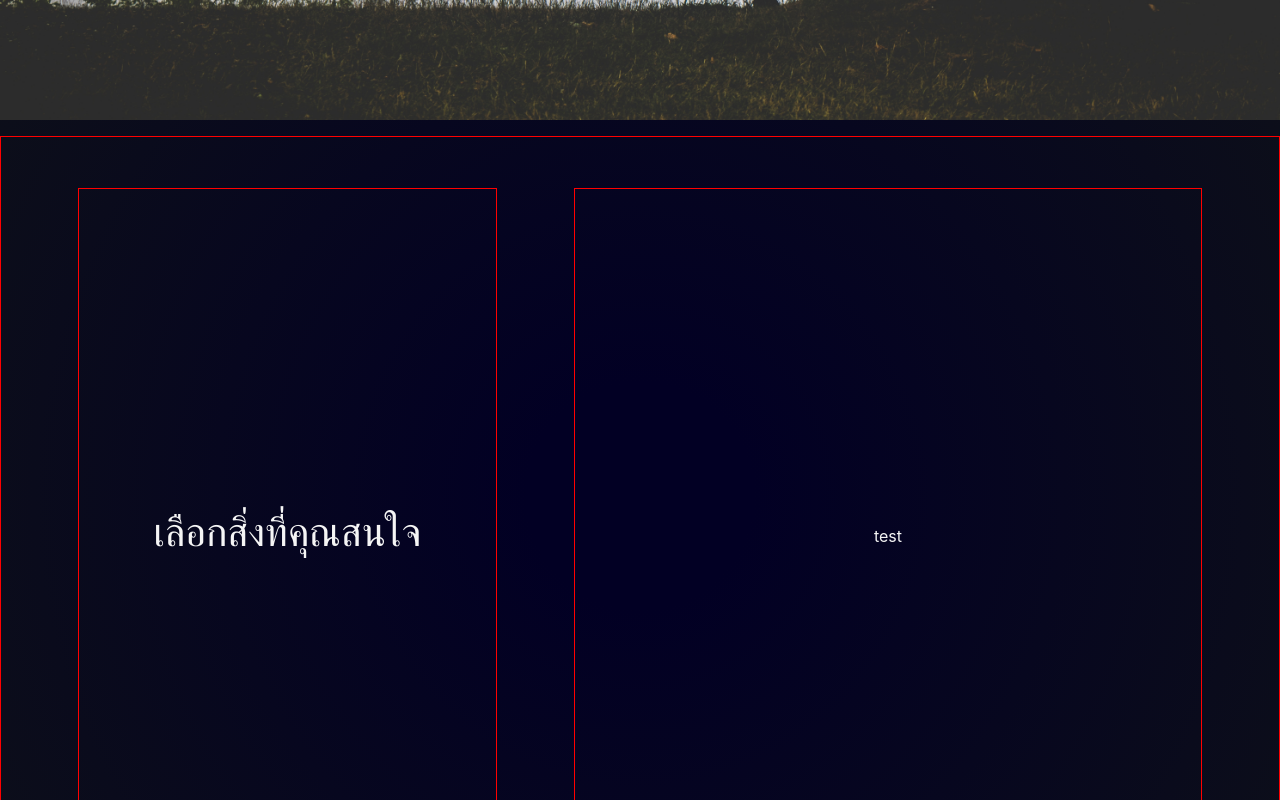
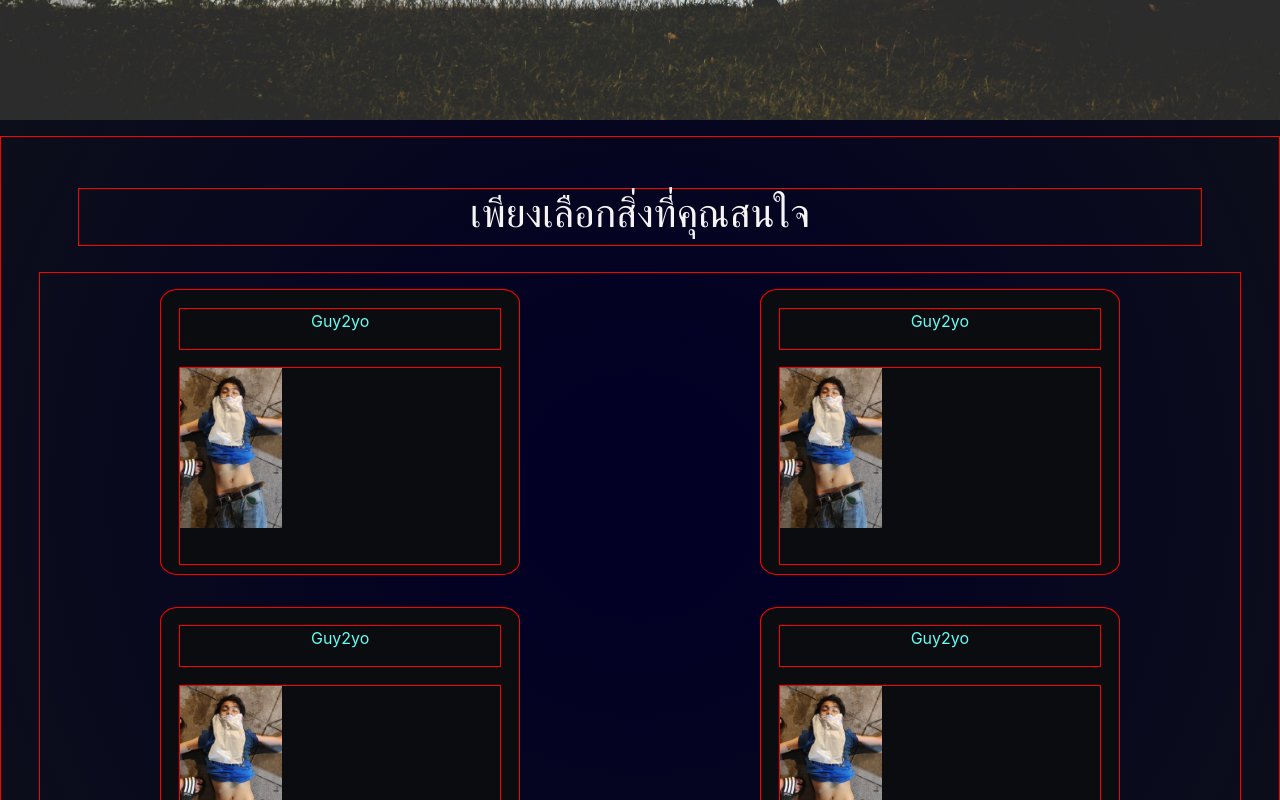
Before and after one commit to naphattar/Gungao1.1, a React (Create React App) app in the folder clients/: page / in a window 1280 px wide. Shown: the part 760-1560 px from the top of the page. Built offline with nearby package versions, Linux system fonts and the light colour scheme; no server answers; the HTML template or start-up script is replaced by a standard one.

Commit message:
style topicpage

```diff
--- /dev/null
+++ b/clients/src/Page/Topicpage/ExampleTopic.ts
@@ -0,0 +1,5 @@
+export interface ExampleTopic{
+    topicname : string,
+    topicimageurl : string,
+    topicroomid : number
+};
--- /dev/null
+++ b/clients/src/Page/Topicpage/MockTopicExample.ts
@@ -0,0 +1,24 @@
+import { ExampleTopic } from "./ExampleTopic";
+import guy2yoimageurl from "./assets/guy2yo.jpg";
+export const mockTopics : ExampleTopic[] = [
+    {
+        topicname : "Guy2yo",
+        topicimageurl : guy2yoimageurl,
+        topicroomid : 1
+    },
+    {
+        topicname : "Guy2yo",
+        topicimageurl : guy2yoimageurl,
+        topicroomid : 1
+    },
+    {
+        topicname : "Guy2yo",
+        topicimageurl : guy2yoimageurl,
+        topicroomid : 1
+    },
+    {
+        topicname : "Guy2yo",
+        topicimageurl : guy2yoimageurl,
+        topicroomid : 1
+    },
+];
--- /dev/null
+++ b/clients/src/Page/Topicpage/TopicPresent/TopicPresent.tsx
@@ -0,0 +1,21 @@
+import { ExampleTopic } from "../ExampleTopic";
+import { imagecontainer, textcontainer, Topicpresentcontainer, imagestyle } from "./styles";
+
+interface TopicPresentprops{
+    data : ExampleTopic
+}
+
+function TopicPresent(props : TopicPresentprops){
+    return(
+        <div style={Topicpresentcontainer}>
+            <div style={textcontainer}>
+                <p>{props.data.topicname}</p>
+            </div>
+                <div style={imagecontainer}>
+                    <img style={imagestyle} src={props.data.topicimageurl}></img>
+                </div>
+        </div>
+    )
+};
+
+export default TopicPresent;
--- /dev/null
+++ b/clients/src/Page/Topicpage/TopicPresent/styles.ts
@@ -0,0 +1,36 @@
+import CSS from "csstype";
+
+export const Topicpresentcontainer : CSS.Properties ={
+    border : "solid 1px red",
+    margin : "1rem",
+    marginLeft : "20%",
+    marginRight : "20%",
+    borderRadius : "5%",
+    backgroundColor : "#0B0C10",
+    display : "flex",
+    flexDirection : "column",
+};
+
+export const textcontainer : CSS.Properties = {
+    border : "solid 1px red",
+    color : "#66FCF1",
+    display : "flex",
+    justifyContent :  "center",
+    alignItems : "center",
+    marginLeft : "5%",
+    marginRight : "5%",
+    marginTop : "5%"
+};
+
+export const imagecontainer : CSS.Properties = {
+    border : "solid 1px red",
+    marginLeft : "5%",
+    marginRight : "5%",
+    marginTop : "5%",
+    marginBottom : "2.5%",
+    height : "100%"
+}
+
+export const imagestyle : CSS.Properties = {
+   height : "10rem"
+}
--- a/clients/src/Page/Topicpage/Topicpage.tsx
+++ b/clients/src/Page/Topicpage/Topicpage.tsx
@@ -1,17 +1,22 @@
 import { useRef } from "react";
-import { Topicimagecontainer, TopicpagebodyLarge, Topicpagebodysmall, Topictextcontainer } from "./styles";
-
+import { Topicexamplecontainer,  TopicpagebodyLarge, TopicpagebodySmall, Topictextcontainer } from "./styles";
+import { mockTopics } from "./MockTopicExample";
+import TopicPresent from "./TopicPresent/TopicPresent";
 
 function Topicpage(){
     const windowSize = useRef([window.innerWidth, window.innerHeight]);
     const windowWidth = windowSize.current[0];
     return(
-        <div style={(windowWidth > 992) ? TopicpagebodyLarge : Topicpagebodysmall }>
+        <div style={(windowWidth > 992) ? TopicpagebodyLarge : TopicpagebodySmall }>
             <div style={Topictextcontainer}>
-                <h1>เลือกสิ่งที่คุณสนใจ</h1>
+                <h1>เพียงเลือกสิ่งที่คุณสนใจ</h1>
             </div>
-            <div style={Topicimagecontainer}>
-                test
+            <div style={Topicexamplecontainer}>
+                {mockTopics.map((topic) =>{
+                    return(
+                        <TopicPresent data={topic}/>
+                    )
+                })}
             </div>
         </div>
     )
--- a/clients/src/Page/Topicpage/styles.ts
+++ b/clients/src/Page/Topicpage/styles.ts
@@ -4,38 +4,38 @@ export const TopicpagebodyLarge : CSS.Properties ={
     border : "solid 1px red",
     height : "50rem",
     display : "flex",
-    marginTop : "1rem"
+    flexDirection : "column",
+    marginTop : "1rem",
 };
 
-export const Topicpagebodysmall : CSS.Properties ={
+export const TopicpagebodySmall : CSS.Properties ={
     border : "solid 1px red",
     height : "25rem",
     display : "flex",
+    flexDirection : "column",
     marginTop : "1rem"
 };
 
 export const Topictextcontainer : CSS.Properties ={
-    width : "40%",
     color : "whitesmoke",
+    fontSize : "70%",
     border : "solid 1px red",
     marginLeft : "6%",
-    marginRight : "3%",
+    marginRight : "6%",
     marginTop : "4%",
-    marginBottom : "4%",
+    marginBottom : "2%",
     display : "flex",
-    justifyContent : "center",
     alignItems : "center",
+    justifyContent : "center"
 };
 
-export const Topicimagecontainer : CSS.Properties ={
-    width : "60%",
+export const Topicexamplecontainer : CSS.Properties ={
+    height : "80%",
     color : "whitesmoke",
     border : "solid 1px red",
     marginLeft : "3%",
-    marginRight : "6%",
-    marginTop : "4%",
-    marginBottom : "4%",
-    display : "flex",
-    justifyContent : "center",
-    alignItems : "center"
+    marginRight : "3%",
+    marginBottom : "2%",
+    display : "grid",
+    gridTemplateColumns : "1fr 1fr"
 }
```
Also changed, not shown: clients/src/Page/Topicpage/assets/guy2yo.jpg (added).
